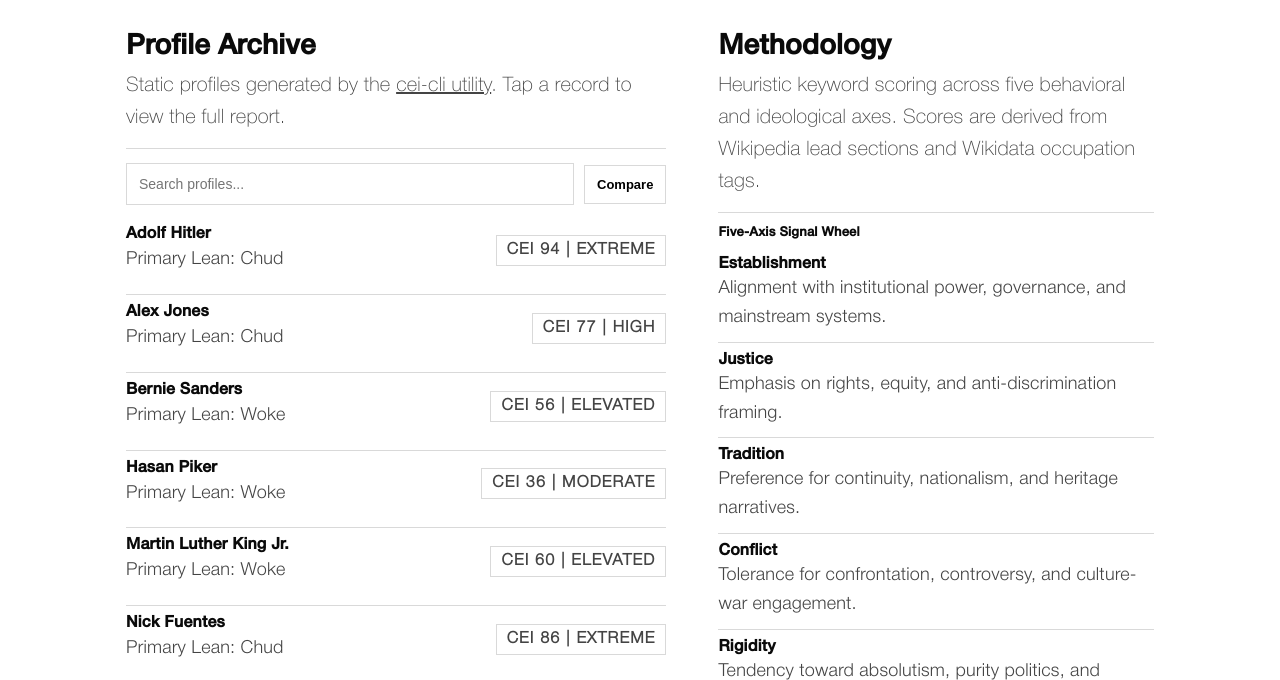
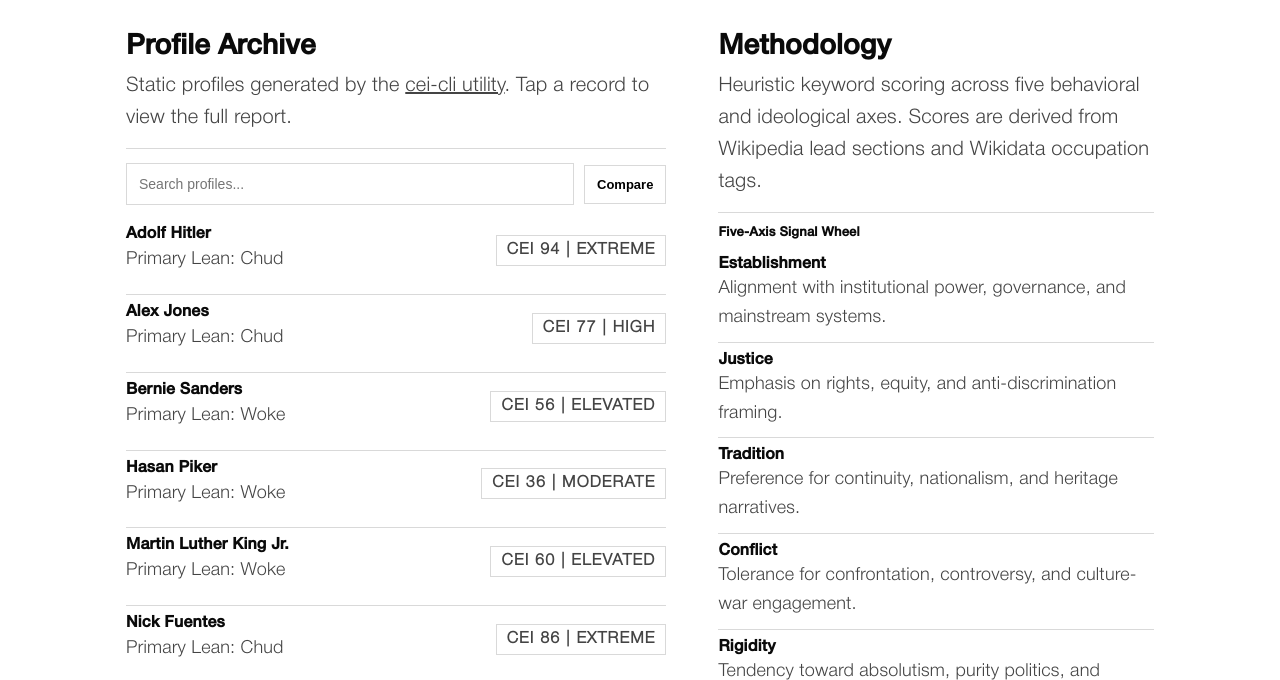
Before and after one commit to epsilver/epsilver-cei, a website built with Vite: page epsilver-cei-site/index.html in a window 1280 px wide. Shown: the part 121-801 px from the top of the page. Built offline with nearby package versions, Linux system fonts and the light colour scheme.

Commit message:
Changed .small font to Helvetica Neue Light

```diff
--- a/epsilver-cei-site/src/styles.css
+++ b/epsilver-cei-site/src/styles.css
@@ -168,7 +168,7 @@ a:hover{ text-decoration:underline; }
 }
 .small{
   font-size:20px;
-  font-family:"HelveticaNeueThin",-apple-system,BlinkMacSystemFont,"Segoe UI",Roboto,Arial,sans-serif;
+  font-family:"HelveticaNeueLight",-apple-system,BlinkMacSystemFont,"Segoe UI",Roboto,Arial,sans-serif;
   color:var(--muted);
   line-height:1.6;
 }
```
